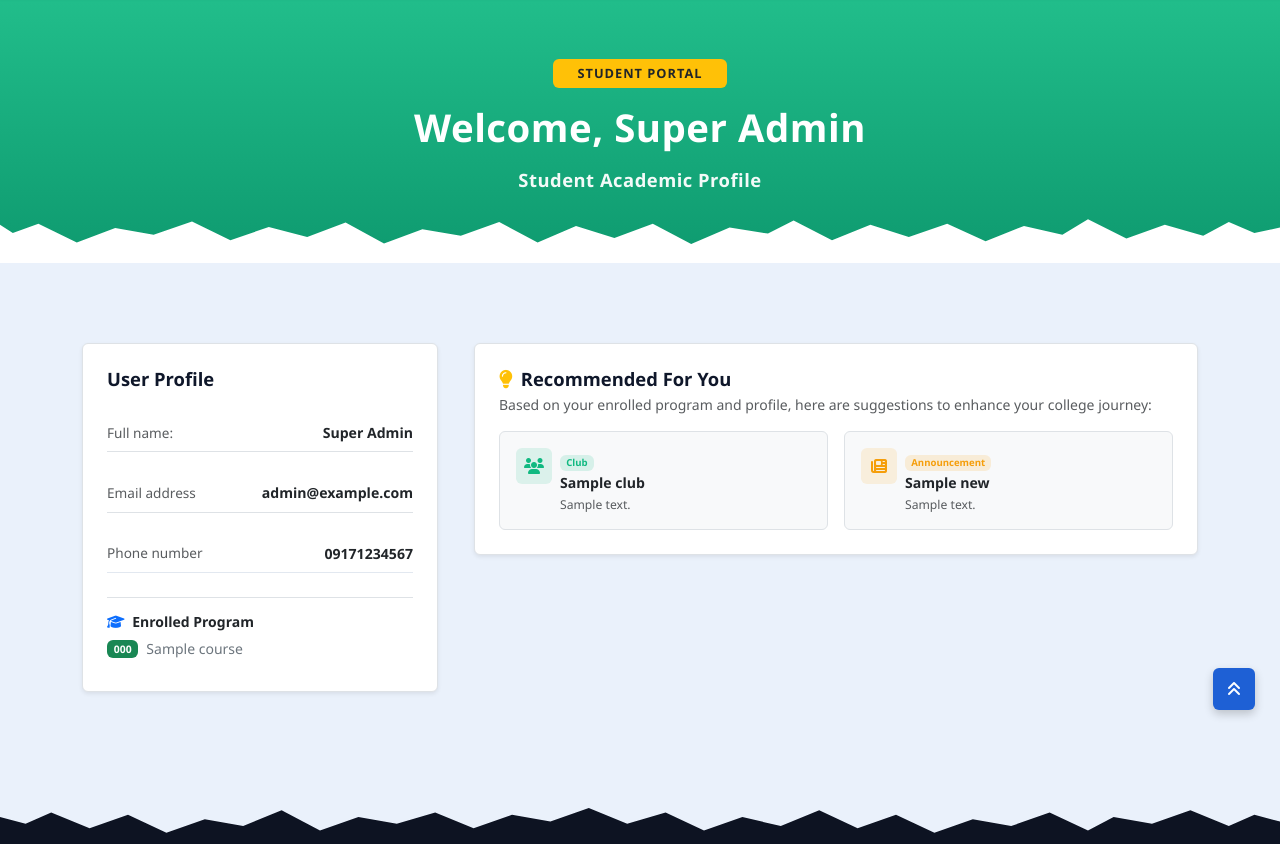
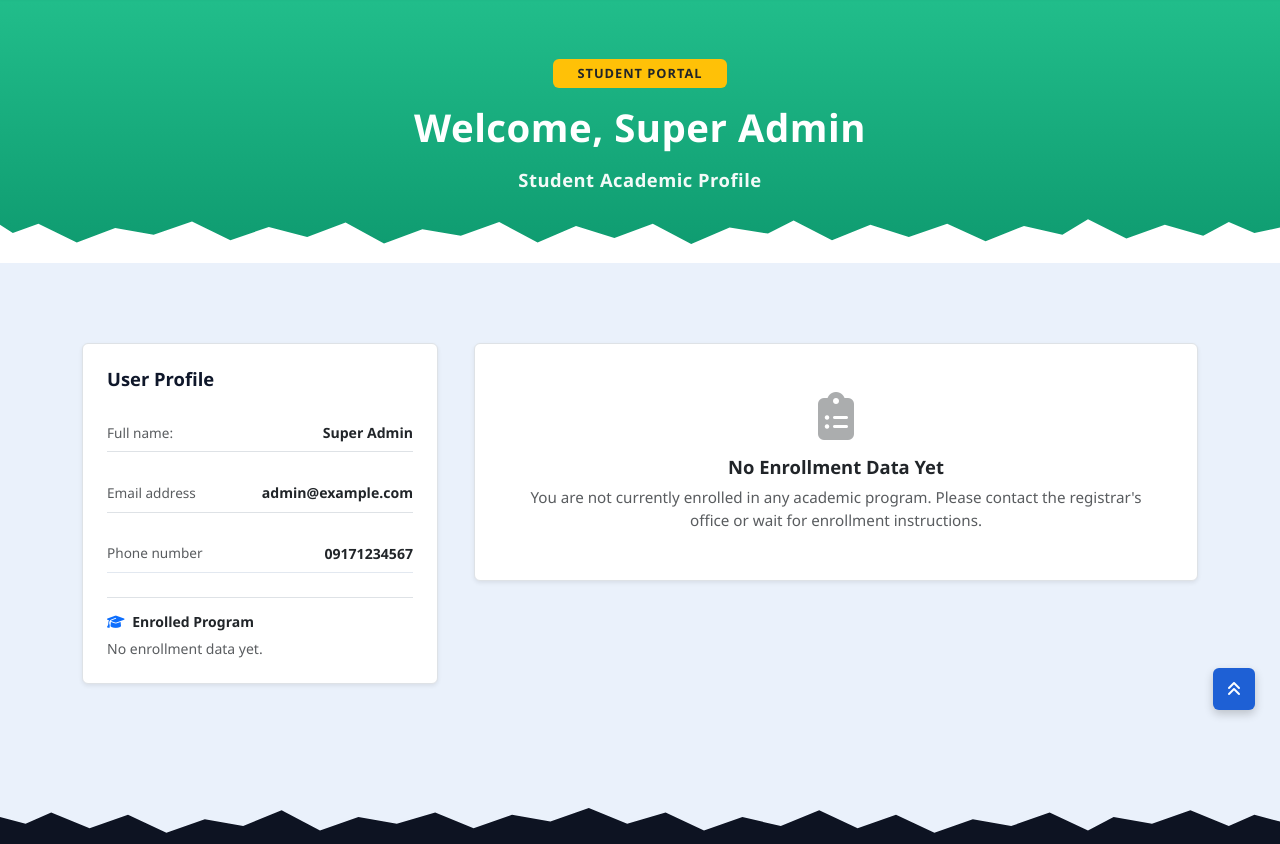
Before and after one commit to 01-J-L/kllportal, a Flask app: page /profile in a window 1280 px wide. Shown: the part 65-909 px from the top of the page. Run offline with Flask 3, Linux system fonts and the light colour scheme; a user stored in the database is signed in; data comes from the database, SQL or seed files in the repository; tables that the repository leaves empty hold one stand-in row (values such as "Sample post"); some libraries are stand-ins or nearby versions.

Commit message:
Update project files

```diff
--- a/templates/portal/profile.html
+++ b/templates/portal/profile.html
@@ -35,53 +35,16 @@
             <span class="profile-field-value fw-semibold text-dark text-end" style="font-size: 0.88rem;">{{ user.phone_number if (user and user.phone_number) else '0999192857' }}</span>
           </div>
 
-          <!-- SHOW ONLY IF ACTUALLY ENROLLED -->
-          {% if enrolled_courses %}
+          <!-- Enrollment section hidden - no enrollment data yet -->
           <div class="mt-4 pt-3 border-top">
             <h6 class="fw-bold mb-2 small text-dark"><i class="fa fa-graduation-cap me-1 text-primary"></i> Enrolled Program</h6>
-            {% for e in enrolled_courses %}
-            <div class="d-flex align-items-center gap-2 mb-2">
-              <span class="badge bg-success" style="font-size: 0.65rem;">{{ e.course_code }}</span>
-              <span class="small text-secondary">{{ e.course_name }}</span>
+            <p class="text-muted small mb-0">No enrollment data yet.</p>
           </div>
-            {% endfor %}
-          </div>
-          {% endif %}
         </div>
       </div>
 
-      <!-- RIGHT: ENROLLMENT STATUS (Shows "No Enrollment data yet" if NOT enrolled) -->
+      <!-- RIGHT: ENROLLMENT STATUS - Always shows "No Enrollment Data Yet" -->
       <div class="col-lg-8 col-md-7 ps-md-4">
-        {% if enrolled_courses %}
-          <!-- ONLY SHOWN IF ENROLLED -->
-          <div class="user-profile-card shadow-sm p-4 bg-white rounded border" style="border-radius: 6px;">
-            <h5 class="fw-bold mb-1"><i class="fa fa-lightbulb me-2 text-warning"></i>Recommended For You</h5>
-            <p class="text-muted small mb-3">Based on your enrolled program and profile, here are suggestions to enhance your college journey:</p>
-
-            <div class="row g-3">
-              {% for rec in recommendations %}
-              <div class="col-md-6">
-                <a href="{{ rec.link }}" class="text-decoration-none">
-                  <div class="p-3 rounded h-100 border bg-light">
-                    <div class="d-flex align-items-start gap-2">
-                      <div class="rounded d-flex align-items-center justify-content-center flex-shrink-0"
-                           style="width: 36px; height: 36px; background: {{ rec.color }}20; color: {{ rec.color }};">
-                        <i class="fa {{ rec.icon }}"></i>
-                      </div>
-                      <div class="flex-grow-1">
-                        <span class="badge mb-1" style="background: {{ rec.color }}25; color: {{ rec.color }}; font-size: 0.6rem;">{{ rec.badge }}</span>
-                        <h6 class="fw-bold mb-1 text-dark" style="font-size: 0.88rem;">{{ rec.title }}</h6>
-                        <p class="mb-0 text-muted small" style="font-size: 0.76rem; line-height: 1.4;">{{ rec.desc }}</p>
-                      </div>
-                    </div>
-                  </div>
-                </a>
-              </div>
-              {% endfor %}
-            </div>
-          </div>
-        {% else %}
-          <!-- SHOWN WHEN NOT ENROLLED -->
         <div class="user-profile-card shadow-sm p-5 bg-white rounded border text-center" style="border-radius: 6px;">
           <div class="mb-3">
             <i class="fa fa-clipboard-list text-muted" style="font-size: 3rem; opacity: 0.5;"></i>
@@ -89,7 +52,6 @@
           <h5 class="fw-bold text-dark mb-2">No Enrollment Data Yet</h5>
           <p class="text-muted mb-0" style="font-size: 0.95rem;">You are not currently enrolled in any academic program. Please contact the registrar's office or wait for enrollment instructions.</p>
         </div>
-        {% endif %}
       </div>
 
     </div>
```
Lines whose indentation alone changed are shown as unchanged.
